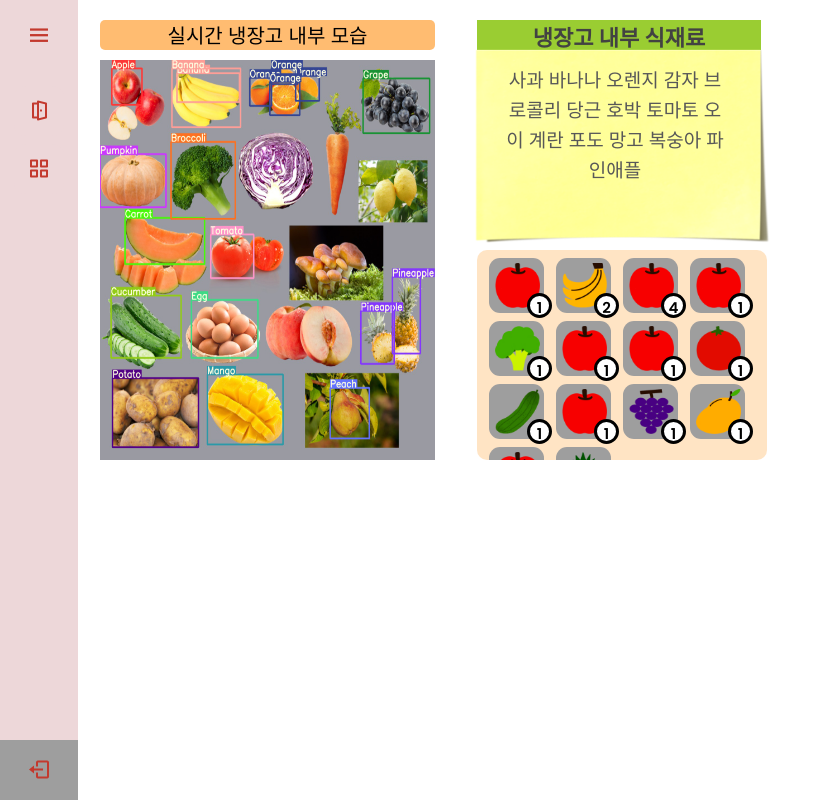
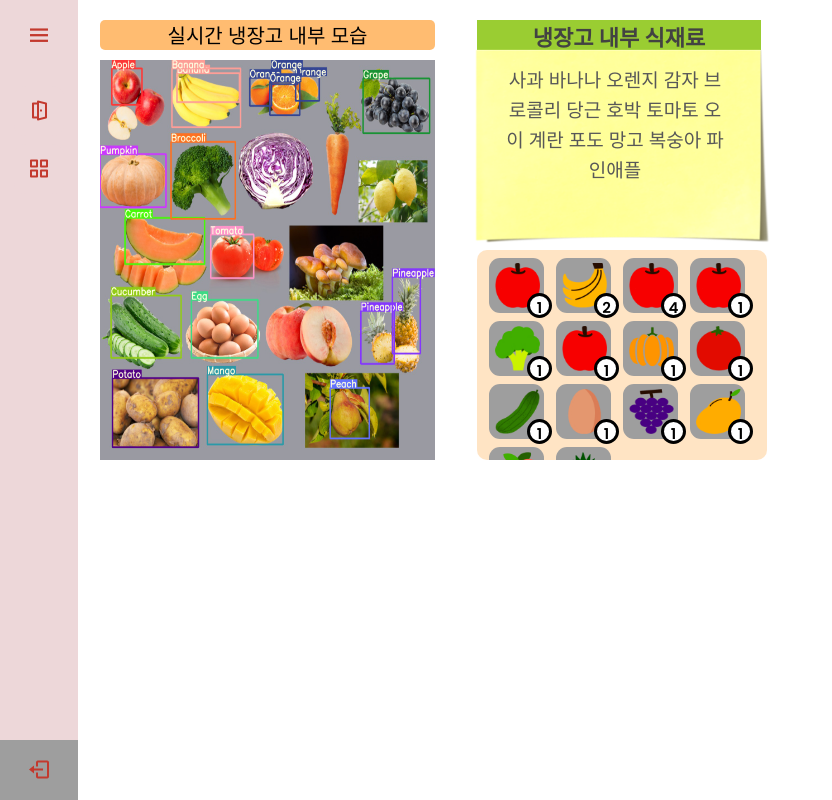
Before and after one commit to THINCAR/2021ESWContest_webOS_3004, a plain HTML site: page webapp/refrigerator1/refrigerator.html in a window 1280 px wide. Shown: the whole page, without its empty margins (0-832 px from the left). Drawn offline with nearby package versions, Linux system fonts and the light colour scheme.

Commit message:
Add & Modify : add food object picture & modify sender name

```diff
--- a/webapp/refrigerator1/refrigerator.html
+++ b/webapp/refrigerator1/refrigerator.html
@@ -98,7 +98,7 @@
     }
 
     food_load("./uploads/apple.txt", "apple.png",
-    "<div class='menu'><img src='./menu_recommand/applepancake.jpg' class='menu_image'><div class='menu_description'><p>메뉴이름 : 사과 팬케이크</p><p>활용한 식재료 : 사과</p><p>필요한 식재료 : 밀가루</p><div class='menu_button'><div class='recipe' data-menu='사과팬케이크'>조리법 보기</div><div class='to_kakao' data-menu='사과팬케이크'>조리법 카카오톡으로 전송</div></div></div></div>" );
+    "<div class='menu'><img src='./menu_recommand/applepancake.jpg' class='menu_image'><div class='menu_description'><p>메뉴이름 : 사과 팬케이크</p><p>활용한 식재료 : 사과</p><p>필요한 식재료 : 밀가루</p><div class='menu_button'><div class='recipe' data-menu='사과팬케이크'>조리법 보기</div><div class='to_kakao' data-menu='사과팬케이크'>냉장고로 조리법 전송</div></div></div></div>" );
     food_load("./uploads/banana.txt", "banana.png");
     food_load("./uploads/orange.txt", "apple.png");
     food_load("./uploads/potato.txt", "apple.png");
@@ -106,18 +106,18 @@
     food_load("./uploads/cabbage.txt", "apple.png");
     food_load("./uploads/cantaloupe.txt", "apple.png");
     food_load("./uploads/carrot.txt", "apple.png",
-    "<div class='menu'><img src='./menu_recommand/carrotpancake.jpg' class='menu_image'><div class='menu_description'><p>메뉴이름 : 당근전</p><p>활용한 식재료 : 당근</p><p>필요한 식재료 : 밀가루</p><div class='menu_button'><div class='recipe' data-menu='당근전'>조리법 보기</div><div class='to_kakao' data-menu='당근전'>조리법 카카오톡으로 전송</div></div></div></div>" );
-    food_load("./uploads/pumpkin.txt", "apple.png");
+    "<div class='menu'><img src='./menu_recommand/carrotpancake.jpg' class='menu_image'><div class='menu_description'><p>메뉴이름 : 당근전</p><p>활용한 식재료 : 당근</p><p>필요한 식재료 : 밀가루</p><div class='menu_button'><div class='recipe' data-menu='당근전'>조리법 보기</div><div class='to_kakao' data-menu='당근전'>냉장고로 조리법 전송</div></div></div></div>" );
+    food_load("./uploads/pumpkin.txt", "pumpkin.png");
     food_load("./uploads/tomato.txt", "tomato.png");
     food_load("./uploads/cucumber.txt", "cucumber.png");
-    food_load("./uploads/egg.txt", "apple.png",
-    "<div class='menu'><img src='./menu_recommand/eggpancake.jpg' class='menu_image'><div class='menu_description'><p>메뉴이름 : 당면계란전</p><p>활용한 식재료 : 계란</p><p>필요한 식재료 : 당면</p><div class='menu_button'><div class='recipe' data-menu='당면계란전'>조리법 보기</div><div class='to_kakao' data-menu='당면계란전'>조리법 카카오톡으로 전송</div></div></div></div>" );
+    food_load("./uploads/egg.txt", "egg.png",
+    "<div class='menu'><img src='./menu_recommand/eggpancake.jpg' class='menu_image'><div class='menu_description'><p>메뉴이름 : 당면계란전</p><p>활용한 식재료 : 계란</p><p>필요한 식재료 : 당면</p><div class='menu_button'><div class='recipe' data-menu='당면계란전'>조리법 보기</div><div class='to_kakao' data-menu='당면계란전'>냉장고로 조리법 전송</div></div></div></div>" );
     food_load("./uploads/grape.txt", "grape.png");
     food_load("./uploads/lemon.txt", "lemon.png",
-    "<div class='menu'><img src='./menu_recommand/lemonade.jpg' class='menu_image'><div class='menu_description'><p>메뉴이름 : 수제레몬청</p><p>활용한 식재료 : 레몬</p><p>필요한 식재료 : 설탕</p><div class='menu_button'><div class='recipe' data-menu='수제레몬청'>조리법 보기</div><div class='to_kakao' data-menu='수제레몬청'>조리법 카카오톡으로 전송</div></div></div></div>" );
+    "<div class='menu'><img src='./menu_recommand/lemonade.jpg' class='menu_image'><div class='menu_description'><p>메뉴이름 : 수제레몬청</p><p>활용한 식재료 : 레몬</p><p>필요한 식재료 : 설탕</p><div class='menu_button'><div class='recipe' data-menu='수제레몬청'>조리법 보기</div><div class='to_kakao' data-menu='수제레몬청'>냉장고로 조리법 전송</div></div></div></div>" );
     food_load("./uploads/mango.txt", "mango.png");
     food_load("./uploads/mushroom.txt", "apple.png");
-    food_load("./uploads/peach.txt", "apple.png");
+    food_load("./uploads/peach.txt", "peach.png");
     food_load("./uploads/pear.txt", "apple.png");
     food_load("./uploads/pineapple.txt", "pineapple.png");
 
```
Also changed, not shown: webapp/refrigerator1/object_img/egg.png (added), webapp/refrigerator1/object_img/peach.png (added), webapp/refrigerator1/object_img/pumpkin.png (added).
